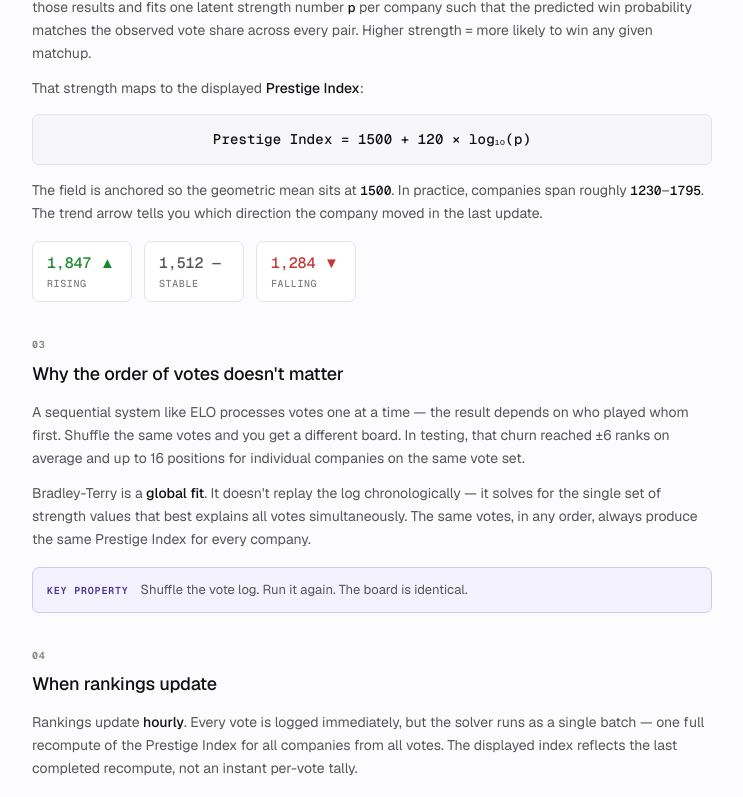
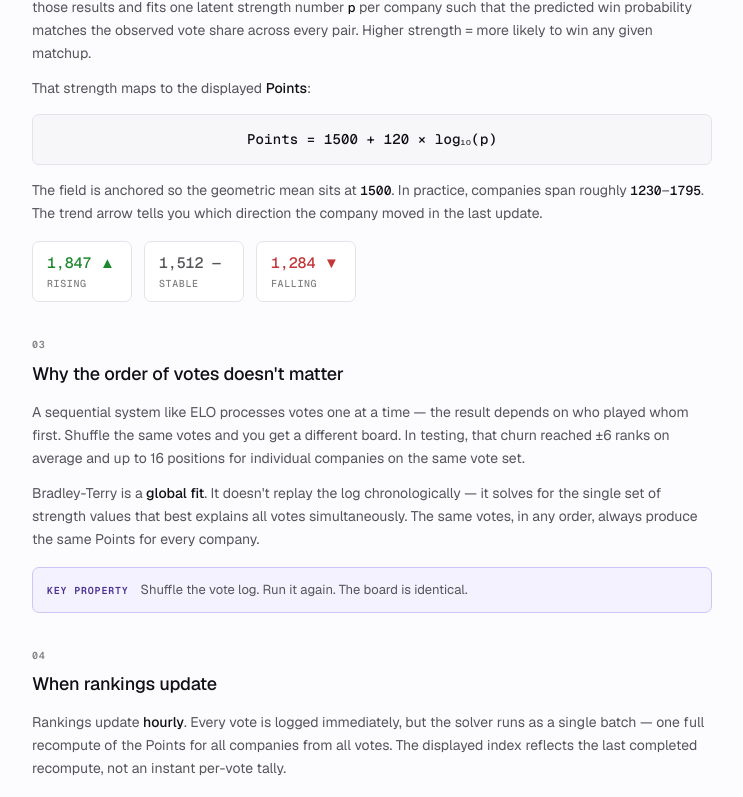
Before and after one commit to zyrephus/tierboard, a Next.js app: page /methodology in a window 1280 px wide. Shown: the part 718-1515 px from the top of the page, without its empty margins (268-1011 px from the left). Built offline with nearby package versions, Linux system fonts and the light colour scheme; no server answers; the database is empty.

Commit message:
Rename Prestige Index to Points

```diff
--- a/app/methodology/page.tsx
+++ b/app/methodology/page.tsx
@@ -3,7 +3,7 @@ import type { Metadata } from 'next';
 export const metadata: Metadata = {
   title: 'How Rankings Work',
   description:
-    'TierBoard ranks companies with Bradley-Terry — the same method Chatbot Arena uses to rank AI models from human votes. Learn how head-to-head matchups become the Prestige Index.',
+    'TierBoard ranks companies with Bradley-Terry — the same method Chatbot Arena uses to rank AI models from human votes. Learn how head-to-head matchups become Points.',
 };
 
 export default function MethodologyPage() {
@@ -69,11 +69,11 @@ export default function MethodologyPage() {
           </p>
           <p className="method-body">
             That strength maps to the displayed{' '}
-            <strong>Prestige Index</strong>:
+            <strong>Points</strong>:
           </p>
           <div className="method-formula">
             <span className="method-mono method-formula-text">
-              Prestige Index = 1500 + 120 × log₁₀(p)
+              Points = 1500 + 120 × log₁₀(p)
             </span>
           </div>
           <p className="method-body">
@@ -112,7 +112,7 @@ export default function MethodologyPage() {
             Bradley-Terry is a <strong>global fit</strong>. It doesn't replay the log
             chronologically — it solves for the single set of strength values that best
             explains all votes simultaneously. The same votes, in any order, always produce
-            the same Prestige Index for every company.
+            the same Points for every company.
           </p>
           <div className="method-callout method-callout-trust">
             <span className="method-callout-label">KEY PROPERTY</span>
@@ -128,7 +128,7 @@ export default function MethodologyPage() {
           <h2 className="method-section-title">When rankings update</h2>
           <p className="method-body">
             Rankings update <strong>hourly</strong>. Every vote is logged immediately, but
-            the solver runs as a single batch — one full recompute of the Prestige Index
+            the solver runs as a single batch — one full recompute of the Points
             for all companies from all votes. The displayed index reflects the last completed
             recompute, not an instant per-vote tally.
           </p>
--- a/components/Shell.tsx
+++ b/components/Shell.tsx
@@ -181,7 +181,7 @@ export function Shell({ children }: { children: React.ReactNode }) {
           <span className="dot">·</span>
           <span>{Object.keys(state.companies).length} companies</span>
           <span className="dot">·</span>
-          <span>Prestige Index</span>
+          <span>Points</span>
         </div>
         <div className="status-right">
           {recentVote ? (
--- a/components/chart/ChartScreen.tsx
+++ b/components/chart/ChartScreen.tsx
@@ -25,7 +25,7 @@ export function ChartScreen({ state }: { state: StoreState }) {
   const earliest = useEarliestSnapshot();
   const { series, loading, error } = useEloHistory(selected, range, nonce);
 
-  // Initialize selection from ?company= deep-link, else the current top 3 by Prestige Index.
+  // Initialize selection from ?company= deep-link, else the current top 3 by Points.
   // Runs once: on later mounts chartSelected is already set, so this is a no-op.
   useEffect(() => {
     if (chartSelected !== null || !state.loaded) return;
@@ -72,7 +72,7 @@ export function ChartScreen({ state }: { state: StoreState }) {
 
   return (
     <div className="chart-screen">
-      <section className="card chart-card" aria-label="Prestige Index history chart">
+      <section className="card chart-card" aria-label="Points history chart">
         {selected.length === 0 ? (
           <div className="chart-empty">
             <p>No companies selected.</p>
@@ -128,7 +128,7 @@ export function ChartScreen({ state }: { state: StoreState }) {
                 <div className="wsector">{c.sectors.map(s => sectorLabel[s] ?? s).slice(0, 1).join('')}</div>
               </div>
               <div className="wval">
-                <div className="welo" aria-label="Prestige Index">{c.elo.toFixed(0)}</div>
+                <div className="welo" aria-label="Points">{c.elo.toFixed(0)}</div>
                 <TrendArrow value={c.delta24h} />
               </div>
               <button className="wremove" aria-label={`Remove ${c.name}`} onClick={() => remove(id)}>×</button>
@@ -152,7 +152,7 @@ export function ChartScreen({ state }: { state: StoreState }) {
                     <button onClick={() => add(c.id)}>
                       <Logo company={c} size={18} />
                       <span>{c.name}</span>
-                      <span className="wadd-elo" aria-label="Prestige Index">{c.elo.toFixed(0)}</span>
+                      <span className="wadd-elo" aria-label="Points">{c.elo.toFixed(0)}</span>
                     </button>
                   </li>
                 ))}
@@ -264,11 +264,11 @@ function PrestigeChart({ series, state, range }: { series: Series[]; state: Stor
         ref={svgRef}
         viewBox={`0 0 ${W} ${H}`}
         role="img"
-        aria-label={`Prestige Index history for ${names.join(', ')}, ${range}`}
+        aria-label={`Points history for ${names.join(', ')}, ${range}`}
         onPointerMove={onMove}
         onPointerLeave={() => setHoverTs(null)}
       >
-        {/* gridlines + y labels (Prestige Index values) */}
+        {/* gridlines + y labels (Points values) */}
         {geo.yTicks.map((e, i) => (
           <g key={i}>
             <line className="grid-line" x1={PAD.l} y1={geo.y(e)} x2={PAD.l + PW} y2={geo.y(e)} />
@@ -325,8 +325,8 @@ function PrestigeChart({ series, state, range }: { series: Series[]; state: Stor
 
       {/* screen-reader data table */}
       <table className="sr-only">
-        <caption>Prestige Index history, {range}</caption>
-        <thead><tr><th>Company</th><th>Prestige Index</th></tr></thead>
+        <caption>Points history, {range}</caption>
+        <thead><tr><th>Company</th><th>Points</th></tr></thead>
         <tbody>
           {series.map(s => (
             <tr key={s.companyId}>
--- a/components/leaderboard/Leaderboard.tsx
+++ b/components/leaderboard/Leaderboard.tsx
@@ -65,7 +65,7 @@ export function Leaderboard({ state, cohort }: LeaderboardProps) {
       effElo: effectiveElo(c, cohort),
       displayRank: 0,
     }));
-    // Assign Prestige Index-based rank before any filtering so it always reflects true placement.
+    // Assign Points-based rank before any filtering so it always reflects true placement.
     // Stable tie-break by id.
     arr.sort((a, b) => {
       if (b.effElo !== a.effElo) return b.effElo - a.effElo;
@@ -169,7 +169,7 @@ export function Leaderboard({ state, cohort }: LeaderboardProps) {
           <SortHead id="elo" label="#" />
           <SortHead id="name" label="Company" />
           <SortHead id="sector" label="Sector" />
-          <SortHead id="elo" label="Prestige Index" align="right" />
+          <SortHead id="elo" label="Points" align="right" />
           <SortHead id="trend" label="24h" align="right" />
           <SortHead id="votes" label="Votes" align="right" />
           <div className="th th-noclick">Movement</div>
--- a/components/leaderboard/LeaderboardRow.tsx
+++ b/components/leaderboard/LeaderboardRow.tsx
@@ -34,7 +34,7 @@ export function LeaderboardRow({ c, showTrend, gridCols }: { c: RowData; showTre
       <div className="cell cell-sector">
         <SectorPills sectorIds={c.sectors} />
       </div>
-      <div className="cell cell-elo" aria-label="Prestige Index">
+      <div className="cell cell-elo" aria-label="Points">
         <span className="elo-num">{Math.round(c.effElo)}</span>
       </div>
       {showTrend && (
--- a/components/vote/CompanyCard.tsx
+++ b/components/vote/CompanyCard.tsx
@@ -33,7 +33,7 @@ export function CompanyCard({ company, cohort, onClick, picked, dimmed, side, is
       </div>
       <div className="card-bottom">
         <div className="card-stat">
-          <div className="stat-label" aria-label="Prestige Index">IDX</div>
+          <div className="stat-label" aria-label="Points">PTS</div>
           <div className="stat-num">{Math.round(elo)}</div>
         </div>
         <div className="card-stat">
--- a/components/vote/VoteScreen.tsx
+++ b/components/vote/VoteScreen.tsx
@@ -55,7 +55,7 @@ export function VoteScreen({ state, cohort }: VoteScreenProps) {
     if (picked || cooldown || !pair) return;
     const loserId = pair[0] === winnerId ? pair[1] : pair[0];
     const w = state.companies[winnerId], l = state.companies[loserId];
-    // Upset = winner had less than 40% win probability based on current Prestige Index
+    // Upset = winner had less than 40% win probability based on current Points
     const pW = 1 / (1 + Math.pow(10, (l.elo - w.elo) / 400));
     setPicked(winnerId);
     setCooldown(true);
```
